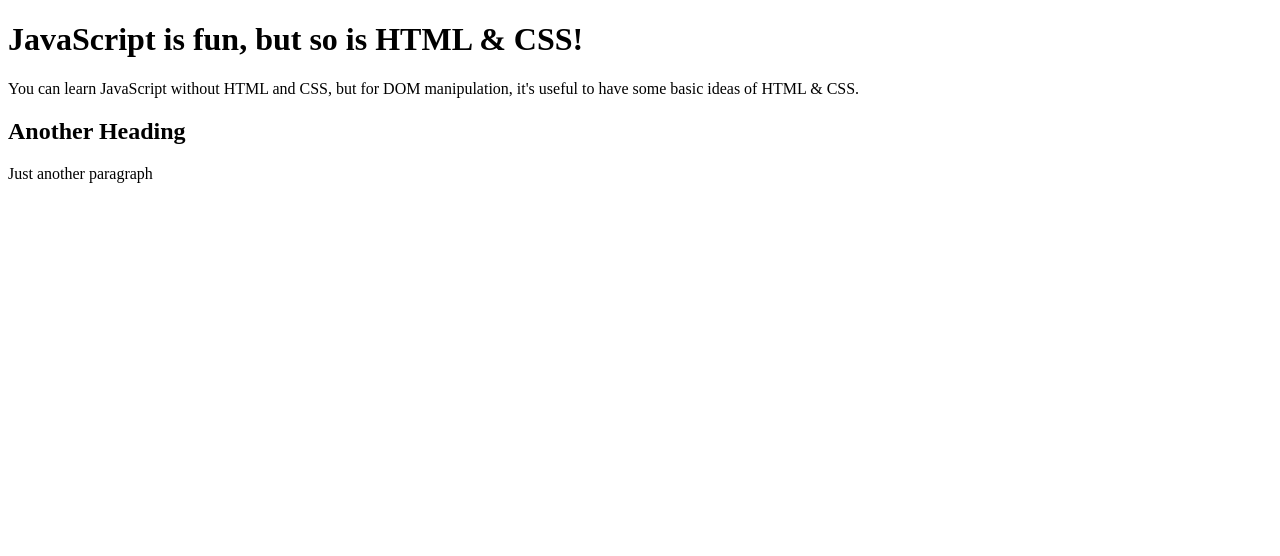
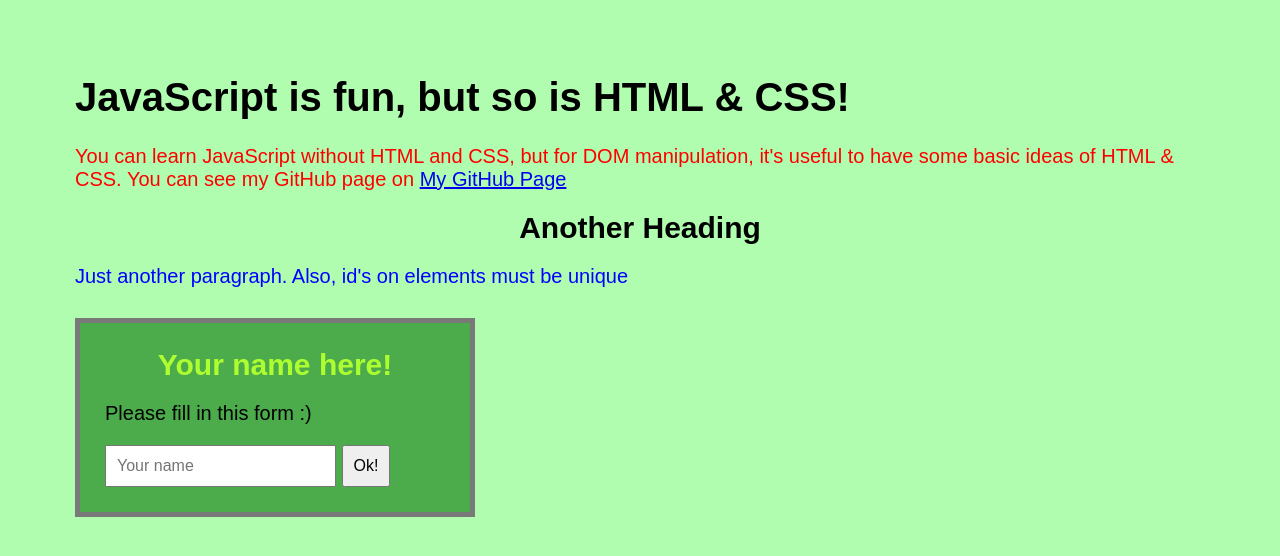
Before and after one commit to dforero04/Complete-JS-Course, a plain HTML site: page HTML & CSS Crash Course/index.html in a window 1280 px wide. Drawn offline with Linux system fonts and the light colour scheme.

Commit message:
Finish HTML & CSS refresher

```diff
--- a/HTML & CSS Crash Course/index.html
+++ b/HTML & CSS Crash Course/index.html
@@ -5,15 +5,25 @@
     <meta charset="UTF-8" />
     <meta http-equiv="X-UA-Compatible" content="IE=edge" />
     <meta name="viewport" content="width=device-width, initial-scale=1.0" />
-    <title>Learning HTML & CSS</title>
+    <link href="style.css" rel="stylesheet" />
+    <title>HTML & CSS Refresher</title>
   </head>
   <body>
     <h1>JavaScript is fun, but so is HTML & CSS!</h1>
-    <p>
+    <p class="first">
       You can learn JavaScript without HTML and CSS, but for DOM manipulation,
-      it's useful to have some basic ideas of HTML & CSS.
+      it's useful to have some basic ideas of HTML & CSS. You can see my GitHub
+      page on <a href="https://github.com/dforero04">My GitHub Page</a>
     </p>
     <h2>Another Heading</h2>
-    <p>Just another paragraph</p>
+    <p class="second">
+      Just another paragraph. Also, id's on elements must be unique
+    </p>
+    <form id="your-name">
+      <h2>Your name here!</h2>
+      <p>Please fill in this form :)</p>
+      <input type="text" placeholder="Your name" />
+      <button>Ok!</button>
+    </form>
   </body>
 </html>
--- /dev/null
+++ b/HTML & CSS Crash Course/style.css
@@ -0,0 +1,51 @@
+* {
+  margin: 0;
+  padding: 0;
+  box-sizing: border-box;
+}
+
+body {
+  background-color: rgb(176, 253, 176);
+  font-family: Arial;
+  font-size: 20px;
+  padding: 75px;
+}
+
+h1 {
+  font-size: 40px;
+  margin-bottom: 25px;
+}
+
+h2 {
+  margin-bottom: 20px;
+  text-align: center;
+}
+p {
+  margin-bottom: 20px;
+}
+
+input,
+button {
+  padding: 10px;
+  font-size: 16px;
+}
+
+.first {
+  color: red;
+}
+
+.second {
+  color: blue;
+}
+
+#your-name {
+  background-color: rgb(76, 172, 76);
+  border: 5px solid rgb(121, 121, 121);
+  width: 400px;
+  padding: 25px;
+  margin-top: 30px;
+}
+
+#your-name h2 {
+  color: greenyellow;
+}
```
